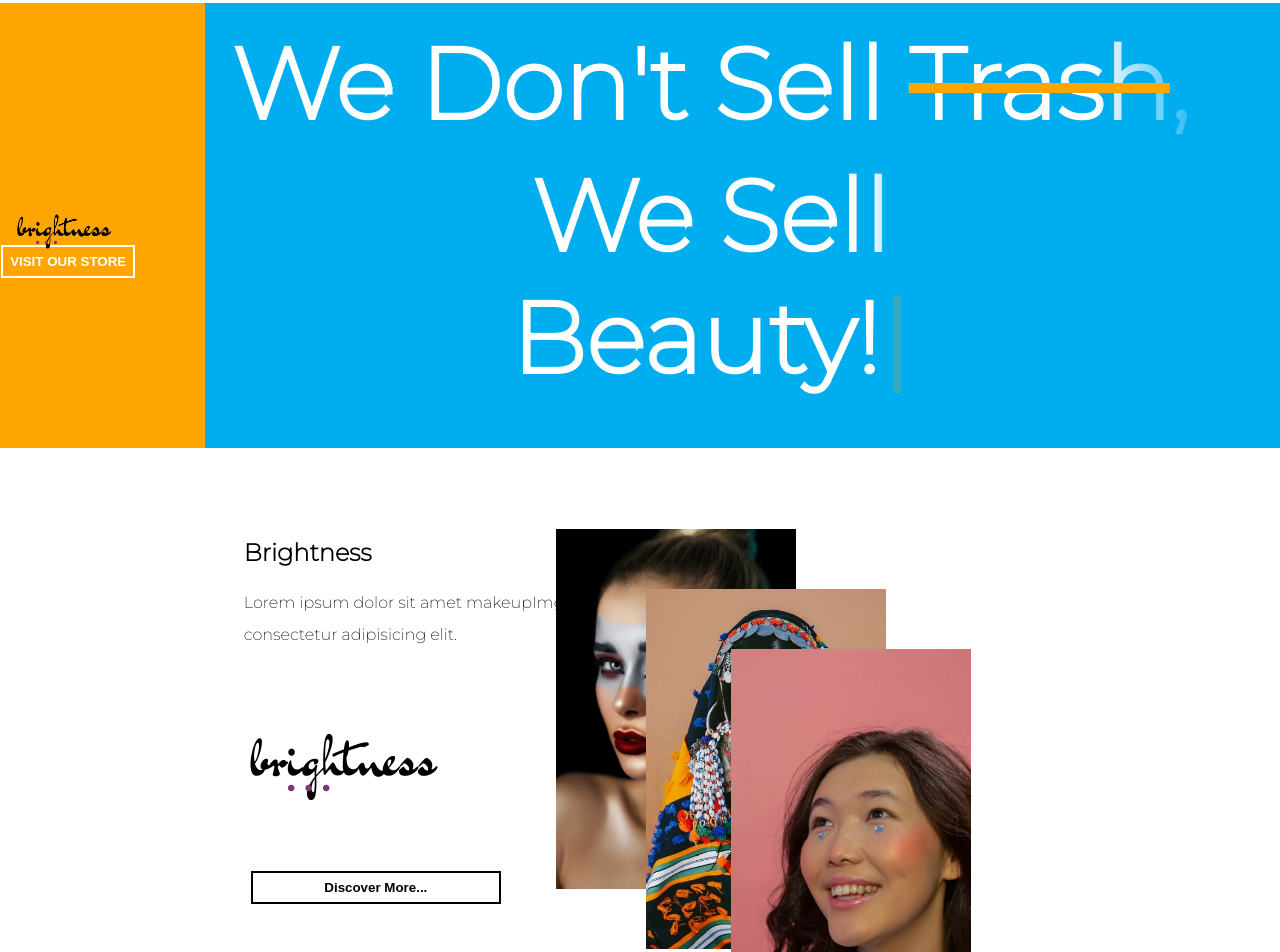
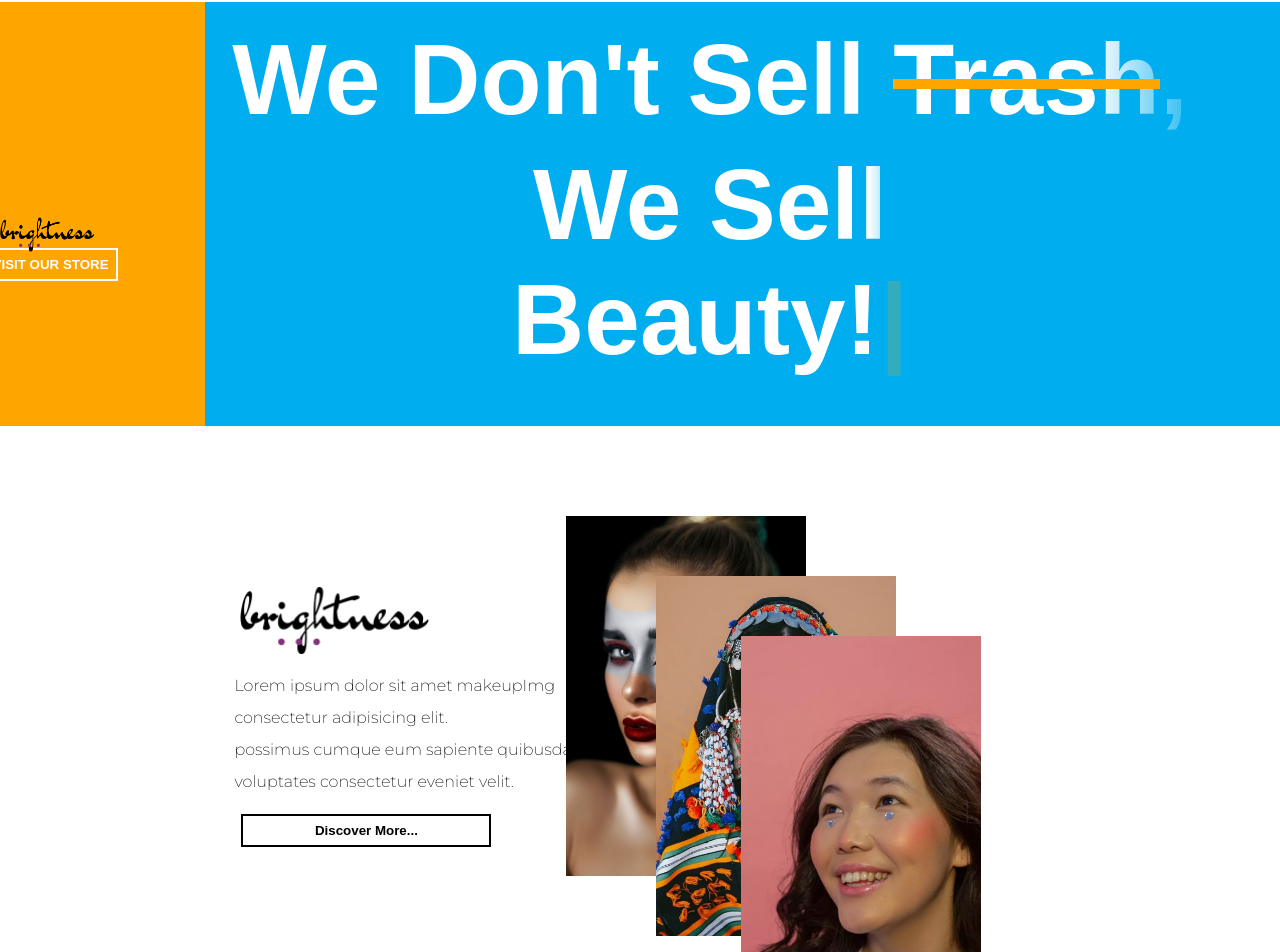
Before and after one commit to ayoubwaza/nadir-cosmo, a Next.js app: page / in a window 1280 px wide. Shown: the part 150-1102 px from the top of the page. Built offline with nearby package versions, Linux system fonts and the light colour scheme.

Commit message:
adding new fonts "K2D"

```diff
--- a/components/MarqueeSider.js
+++ b/components/MarqueeSider.js
@@ -4,9 +4,12 @@ import styled from "styled-components";
 import times from "lodash/times";
 import { withSize } from "react-sizeme";
 import { nanoid } from "nanoid";
-import Image from 'next/image'
+import Image from "next/image";
 import FullWidth from "../components/FullWidth";
 
+const MarquedHeader = styled.h2`
+  font-family: "K2D", sans-serif;
+`;
 const Height = styled.div`
   position: relative;
   width: 100%;
@@ -15,7 +18,6 @@ const Height = styled.div`
 
 const Box = styled.div`
   padding: ${(props) => props.scale * 25}px;
-  font-family:"Cera Pro",sans-serif;
 `;
 
 const Review = styled.div`
@@ -37,7 +39,7 @@ const Avatar = styled.div`
   margin-right: ${(props) => props.scale * 15}px;
   img {
     max-width: 100%;
-    object-fit:cover
+    object-fit: cover;
   }
 `;
 
@@ -46,23 +48,23 @@ const Content = styled.div`
     width: ${(props) => props.scale * 250}px;
     margin: 0;
     color: #444;
-    font-family: Helvetica, sans-serif;
     font-size: ${(props) => props.scale * 14}px;
     line-height: ${(props) => props.scale * 20}px;
     font-weight: 100;
     text-align: left;
+    font-family: "Montserrat", sans-serif;
+    font-weight:bold;
   }
-  h2{
+  h2 {
     width: ${(props) => props.scale * 250}px;
     margin: 0;
     color: #444;
-    font-family: Helvetica, sans-serif;
     font-size: ${(props) => props.scale * 14}px;
     line-height: ${(props) => props.scale * 20}px;
     font-weight: 100;
     text-align: left;
-    font-weight:bold;
-    text-transform:uppercase;
+    font-weight: bold;
+    text-transform: uppercase;
   }
 `;
 
@@ -81,11 +83,11 @@ const productContent = [
   "dolor sit amet consectetur, adipisicing elit.",
 ];
 const Headers = [
-  "Lorem ipsum",
-  "Lorem ipsum",
-  "Lorem ipsum",
-  "Lorem ipsum",
-  "Lorem ipsum",
+  "Lorem Ipsum",
+  "Lorem Ipsum",
+  "Lorem Ipsum",
+  "Lorem Ipsum",
+  "Lorem Ipsum",
 ];
 
 const Reviews = ({ size, onStartPerformance, onEndPerformance }) => {
@@ -127,7 +129,7 @@ const Reviews = ({ size, onStartPerformance, onEndPerformance }) => {
                   <Image width="100" height="100" src={portraits[id]} alt="" />
                 </Avatar>
                 <Content scale={scale}>
-                  <h2>{Headers[id]}</h2>
+                  <MarquedHeader>{Headers[id]}</MarquedHeader>
                   <p>
                     {productContent[id]} {id}
                   </p>
--- a/components/beInTouch.js
+++ b/components/beInTouch.js
@@ -23,10 +23,13 @@ function Beintouch(props) {
     <div>
       <div className={styles.parent_beintouch}>
         <div className={styles.child__get_g}>
-          <h3>GET IN TOUCH</h3>
+          <h1>GET IN TOUCH</h1>
           <div ref={beintoucref} className={styles.beintouch_anima}></div>
-          <h1>Sign Up To Get Notified For New Products</h1>
-          <h2>No Spam, We Promise</h2>
+          <h2>
+            Sign Up To Get Notified For New Products
+            <br />
+            No Spam, We Promise
+          </h2>
           <div className={styles.child_getintouch}>
             <div>
               <form className={styles.form_getintouch}>
--- a/components/women.js
+++ b/components/women.js
@@ -11,7 +11,7 @@ function Women() {
     <div className={styles.__women_parent}>
       <div className={styles.__women_child}>
         <InView as="div" threshold={0.4}>
-          {({ inView, ref,entry }) => (
+          {({ inView, ref, entry }) => (
             <motion.div
               ref={ref}
               className={styles.__women_content}
@@ -36,41 +36,57 @@ function Women() {
                   : null
               }
             >
-              <h2>Brightness</h2>
+              <div className={styles.women_logo}>
+                <Image
+                  src="/brightness-3.png"
+                  loading="lazy"
+                  width="200"
+                  height="100"
+                  alt=""
+                />
+              </div>
               {defaultImg ? (
                 <p>
                   Lorem ipsum dolor sit amet {"imag"}
                   <br />
                   consectetur adipisicing elit.
+                  <br />
+                  possimus cumque eum sapiente quibusdam!
+                  <br />
+                  voluptates consectetur eveniet velit.
                 </p>
               ) : amazighImg ? (
                 <p>
                   Lorem ipsum dolor sit amet {"amazighImg"}
                   <br />
                   consectetur adipisicing elit.
+                  <br />
+                  possimus cumque eum sapiente quibusdam!
+                  <br />
+                  voluptates consectetur eveniet velit.
                 </p>
               ) : makeupImg ? (
                 <p>
                   Lorem ipsum dolor sit amet {"makeupImg"}
                   <br />
                   consectetur adipisicing elit.
+                  <br />
+                  possimus cumque eum sapiente quibusdam!
+                  <br />
+                  voluptates consectetur eveniet velit.
                 </p>
               ) : (
                 <p>
                   Lorem ipsum dolor sit amet {"default One"}
                   <br />
                   consectetur adipisicing elit.
+                  <br />
+                  possimus cumque eum sapiente quibusdam!
+                  <br />
+                  voluptates consectetur eveniet velit.
                 </p>
               )}
-              <div>
-                <Image
-                  src="/brightness.png"
-                  loading="lazy"
-                  width="200"
-                  height="200"
-                  alt=""
-                />
-              </div>
+
               <div className={styles.__women_btn}>
                 <button>Discover More...</button>
               </div>
--- a/pages/about.js
+++ b/pages/about.js
@@ -24,9 +24,7 @@ function About() {
           <div>
             <h1>brightness</h1>
           </div>
-          <div
-            className={styles.__about_child_content}
-          >
+          <div className={styles.__about_child_content}>
             <div>
               <p>
                 Lorem ipsum dolor sit amet consectetur adipisicing elit.
--- a/styles/sub-styles/_Home.module.scss
+++ b/styles/sub-styles/_Home.module.scss
@@ -35,6 +35,7 @@
     font-weight: 600;
     position: relative;
     left: 70px;
+    font-family:"K2D",sans-serif;
   }
   .__hero_btn {
     display: $f;
@@ -42,8 +43,8 @@
     align-items: $c;
     flex-direction: $cl;
     position: absolute;
-    left: -16.7%;
-    bottom: 150px;
+    left: -18.7%;
+    bottom: 125px;
     .image_widthbtn{
       position: relative;
       top: 40px;
@@ -75,7 +76,7 @@
   justify-content: $c;
   align-items: $c;
   flex-direction: $cl;
-  padding: 40px 0 40px 0;
+  padding: 60px 0 58px 0;
   height: 100%;
   margin: 30px 0 30px 0;
   .__women_child {
@@ -92,6 +93,13 @@
     }
     .__women_content {
       position: relative;
+    }
+    .women_logo{
+      position: relative;
+      top: 20px;
+      img{
+        object-fit: contain;
+      }
     }
     .__women_btn {
       color: $rgb;
--- a/styles/sub-styles/_footer.module.scss
+++ b/styles/sub-styles/_footer.module.scss
@@ -22,27 +22,31 @@
     padding: $pad;
     width: $sw;
     height: $w;
-    font-family: $fv,sans-serif;
     color: $wh;
     display: $f;
     justify-content: $sp;
     align-items: $c;
-    ul{
+    h3 {
+      font-family: "K2D", sans-serif;
+    }
+    ul {
       text-align: left;
       margin: 0%;
       padding: 0%;
-      li{
+      font-family: $fv;
+      li {
         list-style: $n;
         text-align: left;
         margin-bottom: 10px;
       }
     }
   }
-  hr{
+  hr {
     width: 80%;
   }
-  p{
+  p {
     font-weight: $b;
     color: $wh;
+    font-family: $fv;
   }
 }
--- a/styles/sub-styles/_getintouch.module.scss
+++ b/styles/sub-styles/_getintouch.module.scss
@@ -17,9 +17,8 @@
   h1,
   h2 {
     color: $wh;
-  }
-  h2 {
-    margin-top: 0;
+    font-family: "K2D", sans-serif;
+    text-align: $c;
   }
   .child_getintouch {
     display: $f;
@@ -63,6 +62,6 @@
     }
   }
 }
-.child__get_g{
+.child__get_g {
   @include Column();
 }
--- a/styles/sub-styles/_homeProducts.module.scss
+++ b/styles/sub-styles/_homeProducts.module.scss
@@ -15,6 +15,7 @@
     line-height: 2;
     text-transform: uppercase;
     margin: 0%;
+    font-family:"K2D",sans-serif;
   }
   .children__home_products {
     width: $w;
--- a/styles/sub-styles/_navbar.module.scss
+++ b/styles/sub-styles/_navbar.module.scss
@@ -56,6 +56,7 @@
           letter-spacing: 2px;
           color: $rgb;
           transition: 700ms ease-out 300ms;
+          font-family: "K2D", sans-serif;
           &:hover {
             box-shadow: inset 13em 0 0 -1em $rgb;
             a {
@@ -94,7 +95,7 @@
 }
 //styles searchBar cuz its a part of our navbar even if its component seperated......thanks for understanding
 .searchbar_parent {
-  width: $sw;
+  width: $w;
   color: $wh;
   background: rgba(0, 0, 0, 0.9);
   width: 100%;
@@ -105,11 +106,11 @@
   z-index: 99;
   display: $f;
   justify-content: $c;
-  .FaPowerOff{
+  .FaPowerOff {
     display: $f;
     justify-content: $c;
     padding: $pad;
-    span{
+    span {
       font-size: 30px;
       color: orange;
       cursor: pointer;
@@ -125,7 +126,7 @@
     );
     background-clip: text;
     margin: 0;
-    font-family: $fv;
+    font-family: "K2D", sans-serif;
   }
   form {
     display: $f;
@@ -145,7 +146,7 @@
         border: $n;
         margin: 0;
         font-weight: $b;
-        &::placeholder{
+        &::placeholder {
           color: $fvcl;
         }
       }
--- a/styles/sub-styles/_products.module.scss
+++ b/styles/sub-styles/_products.module.scss
@@ -11,7 +11,7 @@
   background-attachment: fixed;
   padding: $pad;
   .__products_child {
-    width: 80%;
+    width: $sw;
     color: $wh;
     .__products_child_content {
       .__products_logoimg {
--- a/styles/sub-styles/_sliders.module.scss
+++ b/styles/sub-styles/_sliders.module.scss
@@ -15,24 +15,3 @@
   background-size: $cv;
   background-repeat: no-repeat;
 }
-//styling marquee slider section
-.marqueeSliders__parent{
-  width: $w;
-  .marquee_reviews{
-    width: 310px;
-    height: 100%;
-    display: $f;
-    justify-content: $sv;
-    align-items: $c;
-    background: $fvcl;
-    padding: 3px 3px 3px 7px;
-    h4,p{
-      font-family: $fv;
-      margin: 3px 0 0 20px;
-    }
-    img{
-      object-fit: $cv;
-      border-radius: 100%;
-    }
-  }
-}
```
